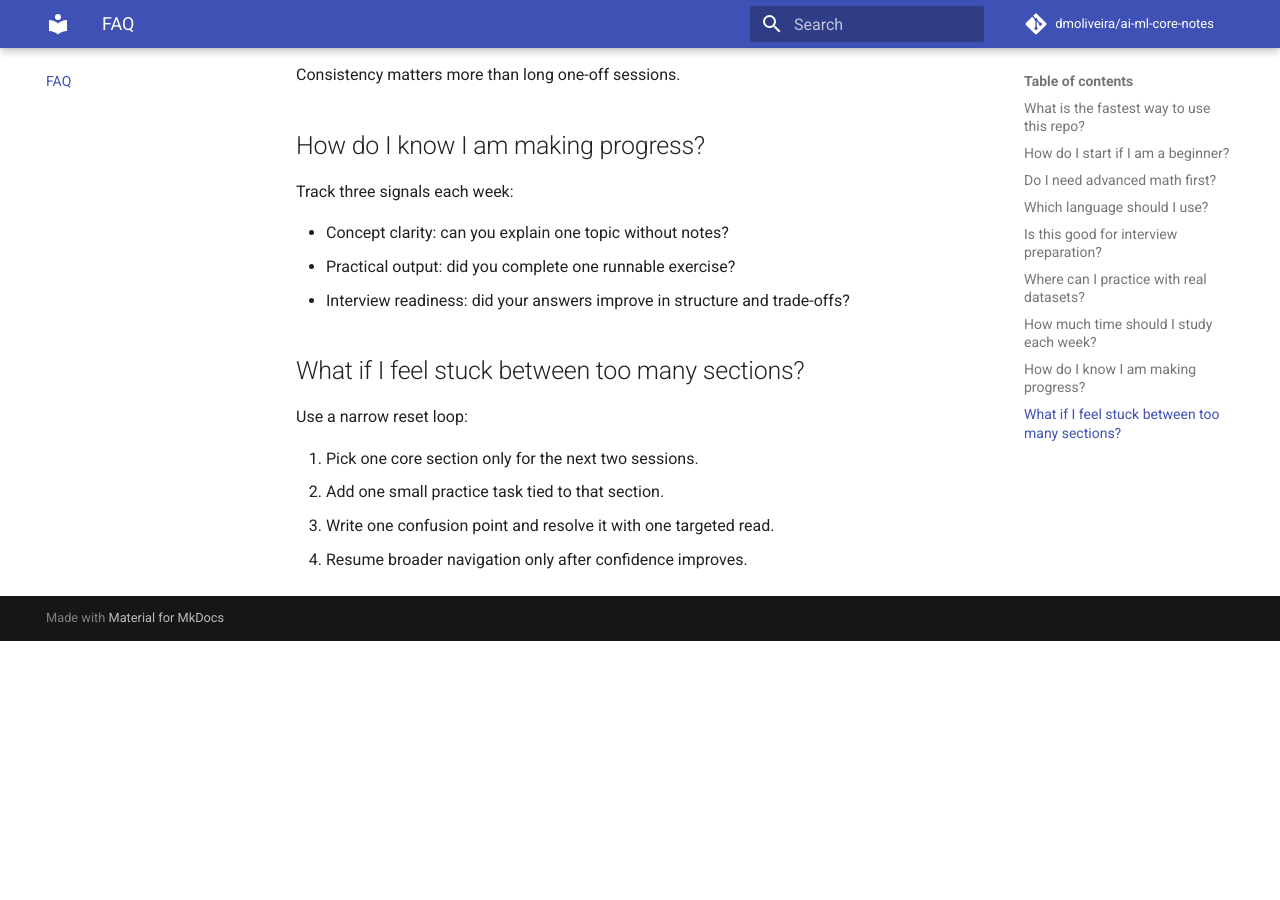
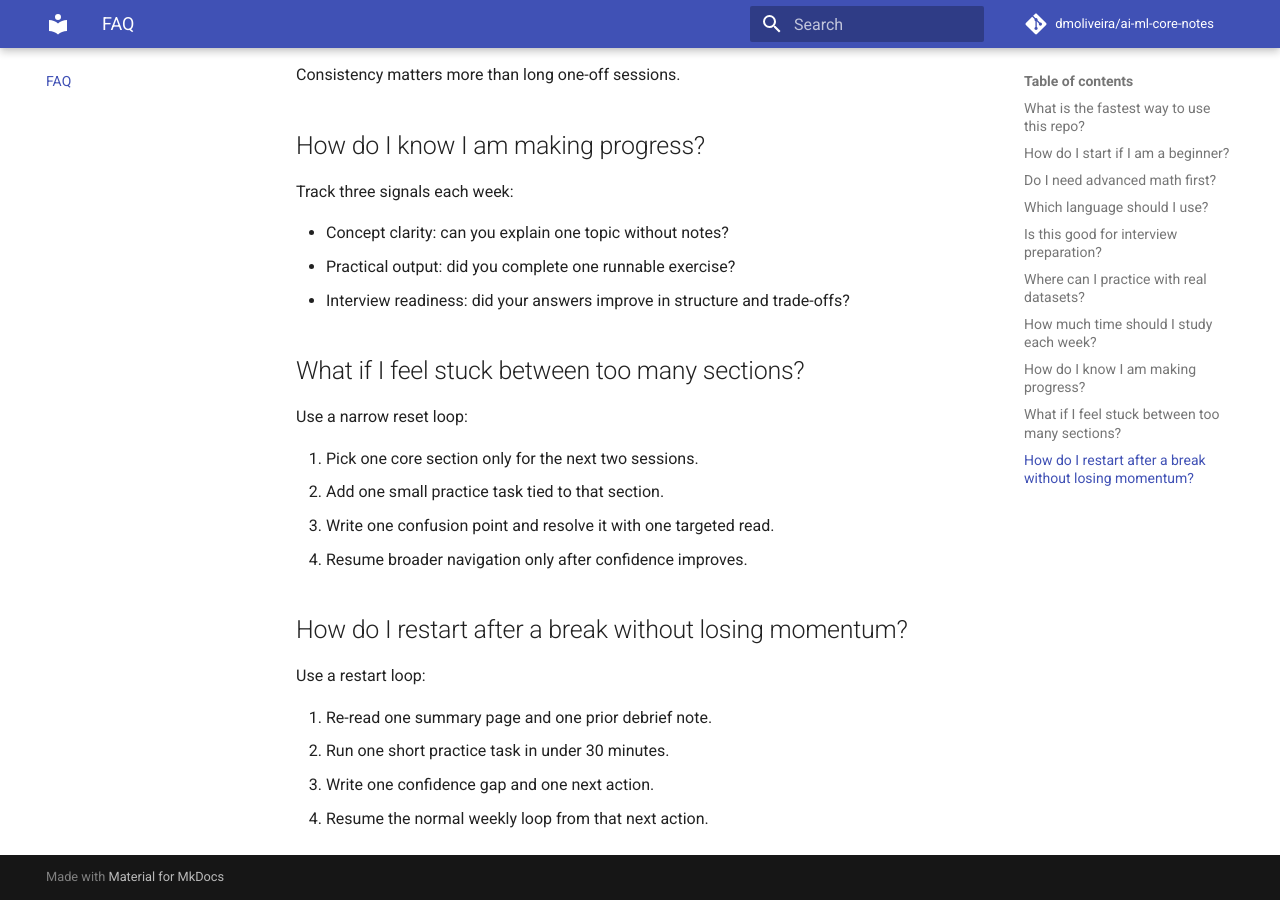
Before and after one commit to dmoliveira/ai-ml-core-notes, an MkDocs documentation site: the page built from docs/faq.md, in a window 1280 px wide and 900 px high, scrolled down 1319 px. Built offline with MkDocs 1.6.1 and Material for MkDocs 9.7.7, drawn with Linux system fonts in a browser that asks for light colours; comment, search, counter and statistics services are not loaded; before the commit the page ends 1960 px from its top, so only the background shows below that.

Commit message:
Add restart and continuity loops for FAQ and plan

```diff
--- a/docs/faq.md
+++ b/docs/faq.md
@@ -56,3 +56,12 @@ Use a narrow reset loop:
 2. Add one small practice task tied to that section.
 3. Write one confusion point and resolve it with one targeted read.
 4. Resume broader navigation only after confidence improves.
+
+## How do I restart after a break without losing momentum?
+
+Use a restart loop:
+
+1. Re-read one summary page and one prior debrief note.
+2. Run one short practice task in under 30 minutes.
+3. Write one confidence gap and one next action.
+4. Resume the normal weekly loop from that next action.
```
Also changed, not shown: docs/plan/project-plan.md (+7 -0 lines).
